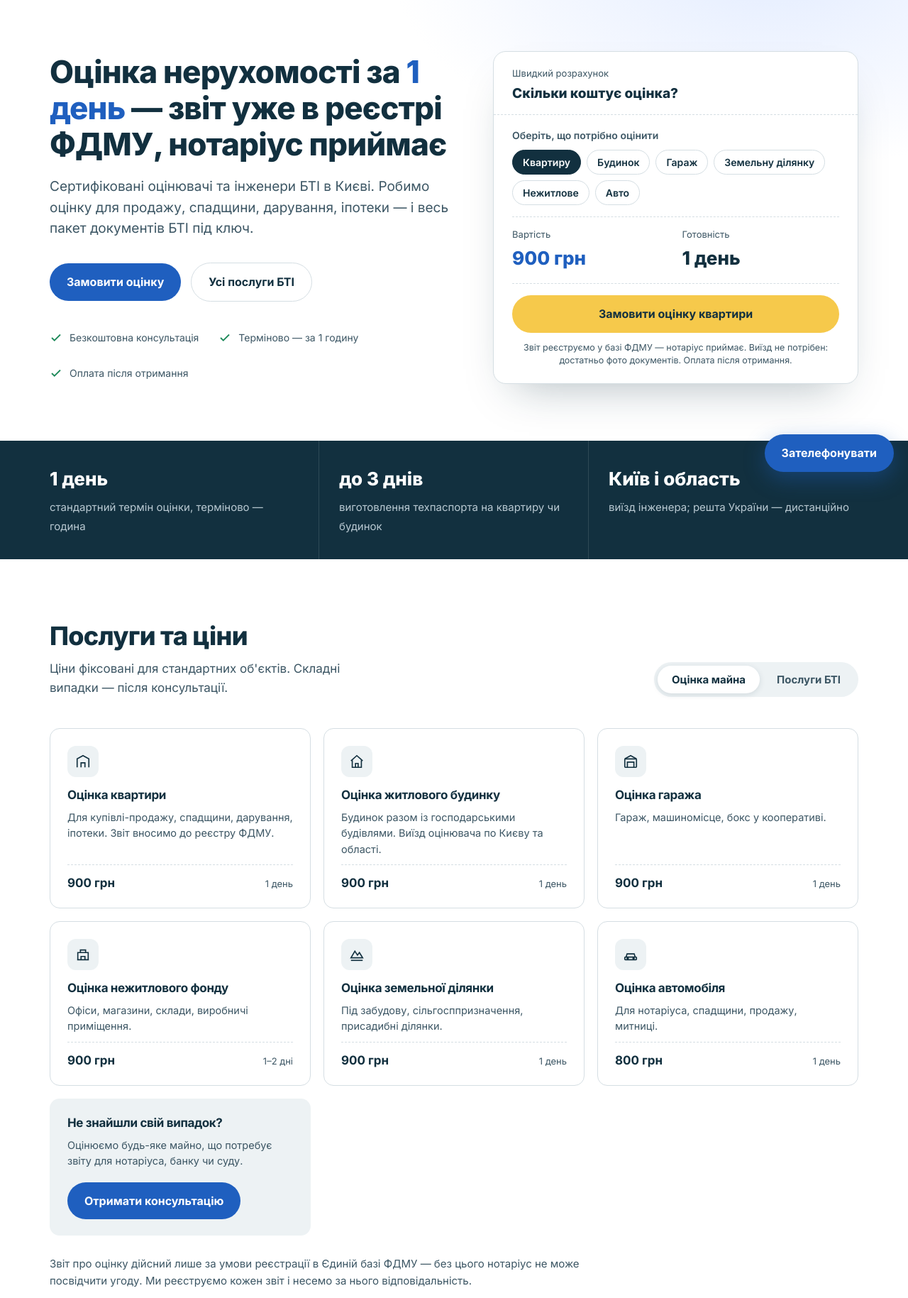
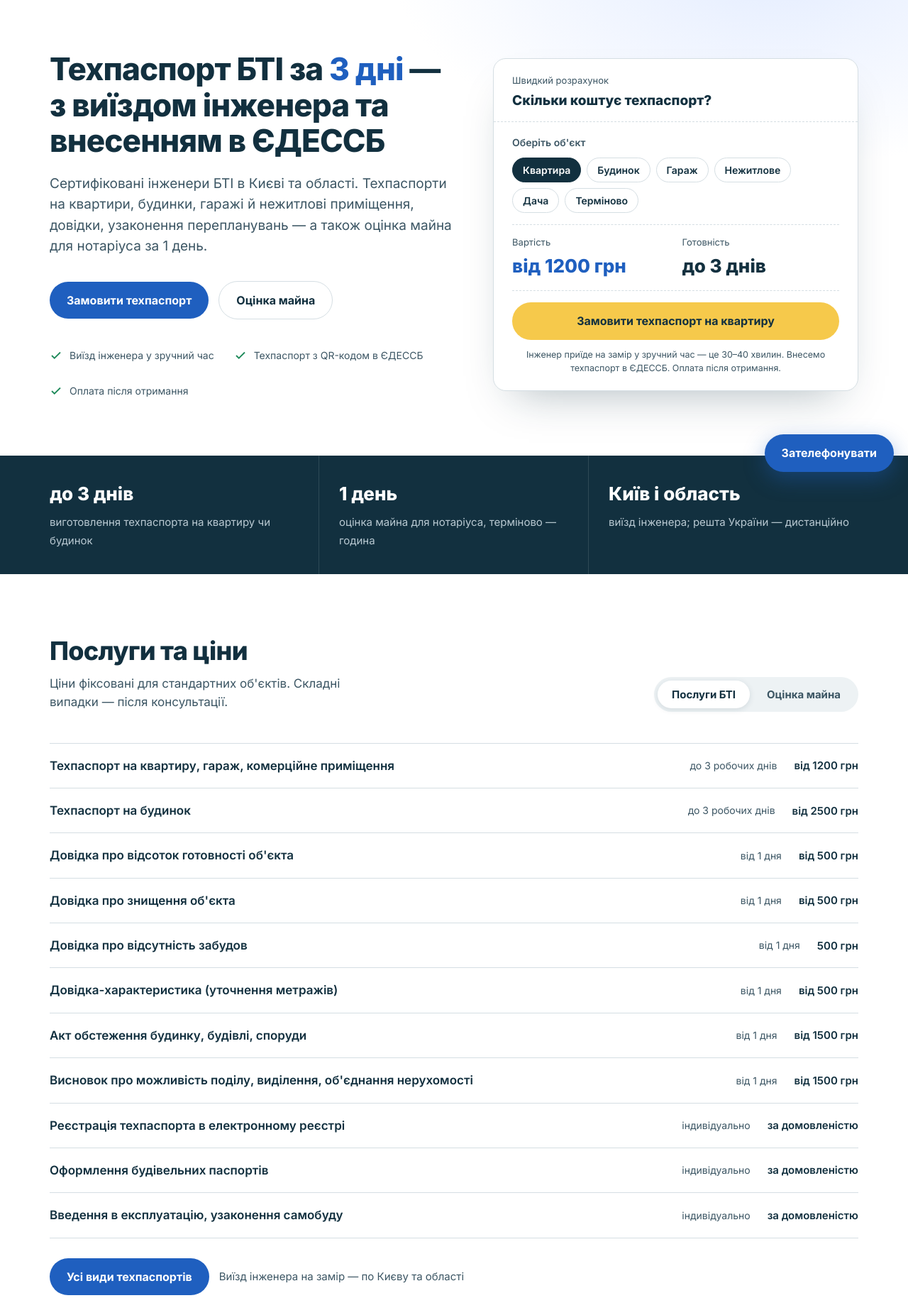
Before and after one commit to c00epR/bti-ocinka-wp, a WordPress theme: template bti-ocinka/front-page.php in a window 1280 px wide. Shown: the part 115-1944 px from the top of the page at 71% size. Run offline with PHP 8.4 and a stand-in for WordPress, Linux system fonts and the light colour scheme; the site name, menu and one post (Sample post) are stand-ins, and other content is empty.

Commit message:
Головна: акцент на техпаспорти

```diff
--- a/bti-ocinka/assets/js/main.js
+++ b/bti-ocinka/assets/js/main.js
@@ -8,8 +8,8 @@ chips.forEach(c=>c.addEventListener('click',()=>{
   document.getElementById('r-price').textContent=c.dataset.price;
   document.getElementById('r-term').textContent=c.dataset.term;
   const ro=document.getElementById('r-obj');if(ro)ro.textContent=c.dataset.name;
-  const n=c.dataset.name.toLowerCase();
-  document.getElementById('r-btn').textContent='Замовити оцінку: '+n;
+  const n=c.dataset.name.toLowerCase(), rb=document.getElementById('r-btn');
+  rb.textContent=(rb.dataset.prefix||'Замовити оцінку: ')+n;
 }));
 // вкладки услуг
 document.querySelectorAll('.tab').forEach(t=>t.addEventListener('click',()=>{
--- a/bti-ocinka/functions.php
+++ b/bti-ocinka/functions.php
@@ -5,7 +5,7 @@
  */
 if (!defined('ABSPATH')) exit;
 
-define('BTI_VER', '1.0.1');
+define('BTI_VER', '1.0.2');
 define('BTI_DIR', get_template_directory());
 define('BTI_URI', get_template_directory_uri());
 
--- a/bti-ocinka/inc/config.php
+++ b/bti-ocinka/inc/config.php
@@ -26,8 +26,8 @@ function bti_defaults(): array {
         'mail_to'      => '5034612@gmail.com',
         'tg_token'     => '',
         'tg_chat'      => '',
-        'home_title'   => 'Оцінка нерухомості та БТІ в Києві — звіт за 1 день, техпаспорт за 3 дні',
-        'home_desc'    => 'Експертна оцінка квартири, будинку, землі, авто від 800 грн з реєстрацією у ФДМУ. Техпаспорти, довідки, введення в експлуатацію. Київ, Велика Васильківська 13/1.',
+        'home_title'   => 'Техпаспорт БТІ в Києві за 3 дні — виїзд інженера, ЄДЕССБ | Оцінка майна',
+        'home_desc'    => 'Технічний паспорт на квартиру, будинок, гараж, нежитлове приміщення від 1200 грн за 3 дні з виїздом інженера та внесенням в ЄДЕССБ. Оцінка майна для нотаріуса за 1 день. Київ і область.',
     ];
 }
 
--- a/bti-ocinka/parts/home-body.html
+++ b/bti-ocinka/parts/home-body.html
@@ -2,40 +2,40 @@
 <section class="hero">
   <div class="wrap">
     <div>
-      <h1>Оцінка нерухомості за <em>1 день</em> — звіт уже в реєстрі ФДМУ, нотаріус приймає</h1>
-      <p class="lead">Сертифіковані оцінювачі та інженери БТІ в Києві. Робимо оцінку для продажу, спадщини, дарування, іпотеки — і весь пакет документів БТІ під ключ.</p>
+      <h1>Техпаспорт БТІ за <em>3 дні</em> — з виїздом інженера та внесенням в ЄДЕССБ</h1>
+      <p class="lead">Сертифіковані інженери БТІ в Києві та області. Техпаспорти на квартири, будинки, гаражі й нежитлові приміщення, довідки, узаконення перепланувань — а також оцінка майна для нотаріуса за 1 день.</p>
       <div class="hero-cta">
-        <a class="btn btn-primary" href="#order">Замовити оцінку</a>
-        <a class="btn btn-ghost" href="{{H}}/bti/">Усі послуги БТІ</a>
+        <a class="btn btn-primary" href="#order">Замовити техпаспорт</a>
+        <a class="btn btn-ghost" href="{{H}}/ocinka/">Оцінка майна</a>
       </div>
       <div class="hero-facts">
-        <div><svg width="18" height="18" viewBox="0 0 24 24" fill="none" stroke="#1E8A5A" stroke-width="2.4"><path d="M20 6 9 17l-5-5"/></svg>Безкоштовна консультація</div>
-        <div><svg width="18" height="18" viewBox="0 0 24 24" fill="none" stroke="#1E8A5A" stroke-width="2.4"><path d="M20 6 9 17l-5-5"/></svg>Терміново — за 1 годину</div>
+        <div><svg width="18" height="18" viewBox="0 0 24 24" fill="none" stroke="#1E8A5A" stroke-width="2.4"><path d="M20 6 9 17l-5-5"/></svg>Виїзд інженера у зручний час</div>
+        <div><svg width="18" height="18" viewBox="0 0 24 24" fill="none" stroke="#1E8A5A" stroke-width="2.4"><path d="M20 6 9 17l-5-5"/></svg>Техпаспорт з QR-кодом в ЄДЕССБ</div>
         <div><svg width="18" height="18" viewBox="0 0 24 24" fill="none" stroke="#1E8A5A" stroke-width="2.4"><path d="M20 6 9 17l-5-5"/></svg>Оплата після отримання</div>
       </div>
     </div>
 
-    <!-- интерактивный «звіт» -->
-    <div class="report" id="calc" aria-label="Швидкий розрахунок вартості оцінки">
+    <!-- швидкий розрахунок: техпаспорт -->
+    <div class="report" id="calc" aria-label="Швидкий розрахунок вартості техпаспорта">
       <div class="report-top">
-        <div><small>Швидкий розрахунок</small><b>Скільки коштує оцінка?</b></div>
+        <div><small>Швидкий розрахунок</small><b>Скільки коштує техпаспорт?</b></div>
       </div>
       <div class="report-body">
-        <label class="q">Оберіть, що потрібно оцінити</label>
+        <label class="q">Оберіть об'єкт</label>
         <div class="chips" role="group" aria-label="Тип об'єкта">
-          <button class="chip" aria-pressed="true" data-price="900 грн" data-term="1 день" data-name="Квартира">Квартиру</button>
-          <button class="chip" aria-pressed="false" data-price="900 грн" data-term="1 день" data-name="Житловий будинок">Будинок</button>
-          <button class="chip" aria-pressed="false" data-price="900 грн" data-term="1 день" data-name="Гараж">Гараж</button>
-          <button class="chip" aria-pressed="false" data-price="900 грн" data-term="1 день" data-name="Земельна ділянка">Земельну ділянку</button>
-          <button class="chip" aria-pressed="false" data-price="900 грн" data-term="1–2 дні" data-name="Нежитлове приміщення">Нежитлове</button>
-          <button class="chip" aria-pressed="false" data-price="800 грн" data-term="1 день" data-name="Автомобіль">Авто</button>
+          <button class="chip" aria-pressed="true" data-price="від 1200 грн" data-term="до 3 днів" data-name="на квартиру">Квартира</button>
+          <button class="chip" aria-pressed="false" data-price="від 2500 грн" data-term="до 3 днів" data-name="на будинок">Будинок</button>
+          <button class="chip" aria-pressed="false" data-price="від 1200 грн" data-term="до 3 днів" data-name="на гараж">Гараж</button>
+          <button class="chip" aria-pressed="false" data-price="від 1200 грн" data-term="від 3 днів" data-name="на нежитлове">Нежитлове</button>
+          <button class="chip" aria-pressed="false" data-price="від 2000 грн" data-term="до 3 днів" data-name="на дачу">Дача</button>
+          <button class="chip" aria-pressed="false" data-price="від 1800 грн" data-term="1 день" data-name="терміново">Терміново</button>
         </div>
         <div class="result">
-          <div><small>Вартість</small><strong class="price" id="r-price">900 грн</strong></div>
-          <div><small>Готовність</small><strong id="r-term">1 день</strong></div>
+          <div><small>Вартість</small><strong class="price" id="r-price">від 1200 грн</strong></div>
+          <div><small>Готовність</small><strong id="r-term">до 3 днів</strong></div>
         </div>
-        <a class="btn btn-marker" href="#order" id="r-btn">Замовити оцінку квартири</a>
-        <p class="report-note">Звіт реєструємо у базі ФДМУ — нотаріус приймає. Виїзд не потрібен: достатньо фото документів. Оплата після отримання.</p>
+        <a class="btn btn-marker" href="#order" id="r-btn" data-prefix="Замовити техпаспорт ">Замовити техпаспорт на квартиру</a>
+        <p class="report-note">Інженер приїде на замір у зручний час — це 30–40 хвилин. Внесемо техпаспорт в ЄДЕССБ. Оплата після отримання.</p>
       </div>
   </div>
 </section>
@@ -43,8 +43,8 @@
 <!-- ============ ФАКТЫ ============ -->
 <div class="band">
   <div class="wrap">
-    <div><b>1 день</b><span>стандартний термін оцінки, терміново — година</span></div>
     <div><b>до 3 днів</b><span>виготовлення техпаспорта на квартиру чи будинок</span></div>
+    <div><b>1 день</b><span>оцінка майна для нотаріуса, терміново — година</span></div>
     <div><b>Київ і область</b><span>виїзд інженера; решта України — дистанційно</span></div>
   </div>
 </div>
@@ -58,12 +58,12 @@
         <p style="margin-top:12px">Ціни фіксовані для стандартних об'єктів. Складні випадки — після консультації.</p>
       </div>
       <div class="tabs" role="tablist">
-        <button class="tab" role="tab" aria-selected="true" data-panel="p-ocinka">Оцінка майна</button>
-        <button class="tab" role="tab" aria-selected="false" data-panel="p-bti">Послуги БТІ</button>
+        <button class="tab" role="tab" aria-selected="true" data-panel="p-bti">Послуги БТІ</button>
+        <button class="tab" role="tab" aria-selected="false" data-panel="p-ocinka">Оцінка майна</button>
       </div>
     </div>
 
-    <div class="panel" id="p-ocinka">
+    <div class="panel" id="p-ocinka" hidden>
       <div class="price-grid">
         <a class="card card-link" href="{{H}}/ocinka/kvartyry/">
           <div class="ico"><svg width="22" height="22" viewBox="0 0 24 24" fill="none" stroke="#12303F" stroke-width="1.8"><path d="M3 21V8l9-5 9 5v13"/><path d="M9 21v-7h6v7"/></svg></div>
@@ -110,7 +110,7 @@
       <p style="margin-top:28px;color:var(--ink-2);font-size:15px;max-width:760px">Звіт про оцінку дійсний лише за умови реєстрації в Єдиній базі ФДМУ — без цього нотаріус не може посвідчити угоду. Ми реєструємо кожен звіт і несемо за нього відповідальність.</p>
     </div>
 
-    <div class="panel" id="p-bti" hidden>
+    <div class="panel" id="p-bti">
       <div class="list">
         <div class="row"><span><a href="{{H}}/bti/tehpasport/na-kvartyru/" style="color:inherit">Техпаспорт на квартиру, гараж, комерційне приміщення</a></span><span class="term">до 3 робочих днів</span><b>від 1200 грн</b></div>
         <div class="row"><span><a href="{{H}}/bti/tehpasport/na-budynok/" style="color:inherit">Техпаспорт на будинок</a></span><span class="term">до 3 робочих днів</span><b>від 2500 грн</b></div>
--- a/bti-ocinka/style.css
+++ b/bti-ocinka/style.css
@@ -3,7 +3,7 @@ Theme Name: БТІ та оцінка майна
 Theme URI: https://bti-ocinka.com.ua/
 Author: Roman
 Description: Тема сайту оцінки нерухомості та послуг БТІ. При активації автоматично створює всі сторінки послуг, налаштування та ЧПУ. Стилі — у assets/css.
-Version: 1.0.1
+Version: 1.0.2
 Requires at least: 6.4
 Requires PHP: 8.1
 Text Domain: bti-ocinka
```
